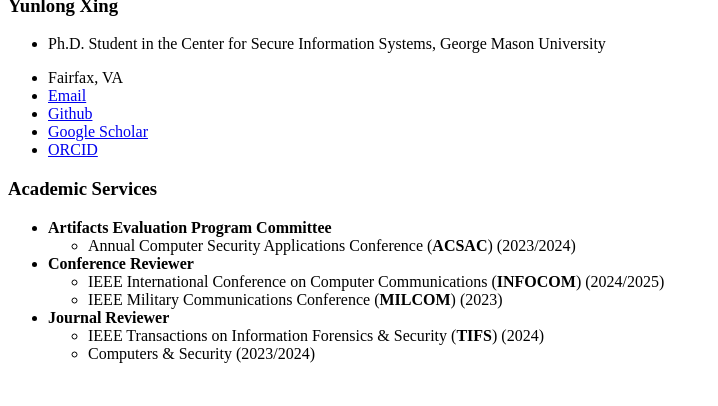
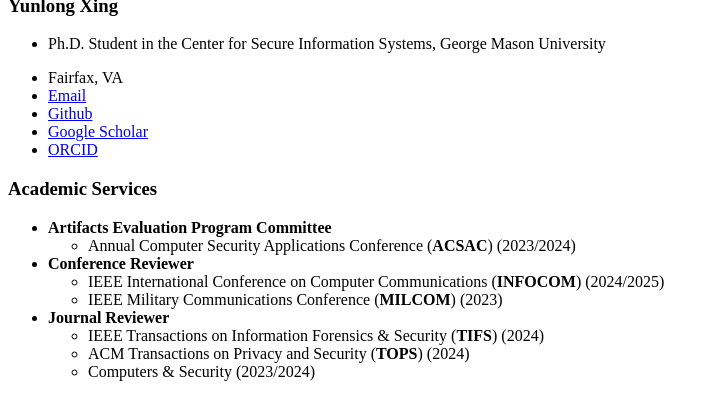
Before and after one commit to YunlongXing/yunlongxing.github.io, a Jekyll site: the page built from _pages/includes/others.md, in a window 1280 px wide, cut to the strip 494-900 px from the top of the page. Shown: the whole strip, without its empty margins (0-718 px from the left). Built offline with Jekyll 4.4.1, drawn with Linux system fonts in a browser that asks for light colours; our own code applies the rules of GitHub Pages for plain Markdown files.

Commit message:
Update others.md

```diff
--- a/_pages/includes/others.md
+++ b/_pages/includes/others.md
@@ -7,4 +7,5 @@
   - IEEE Military Communications Conference (**MILCOM**) (2023)
 - **Journal Reviewer**
   - IEEE Transactions on Information Forensics & Security (**TIFS**) (2024)
+  - ACM Transactions on Privacy and Security (**TOPS**) (2024)
   - Computers & Security (2023/2024)
```
